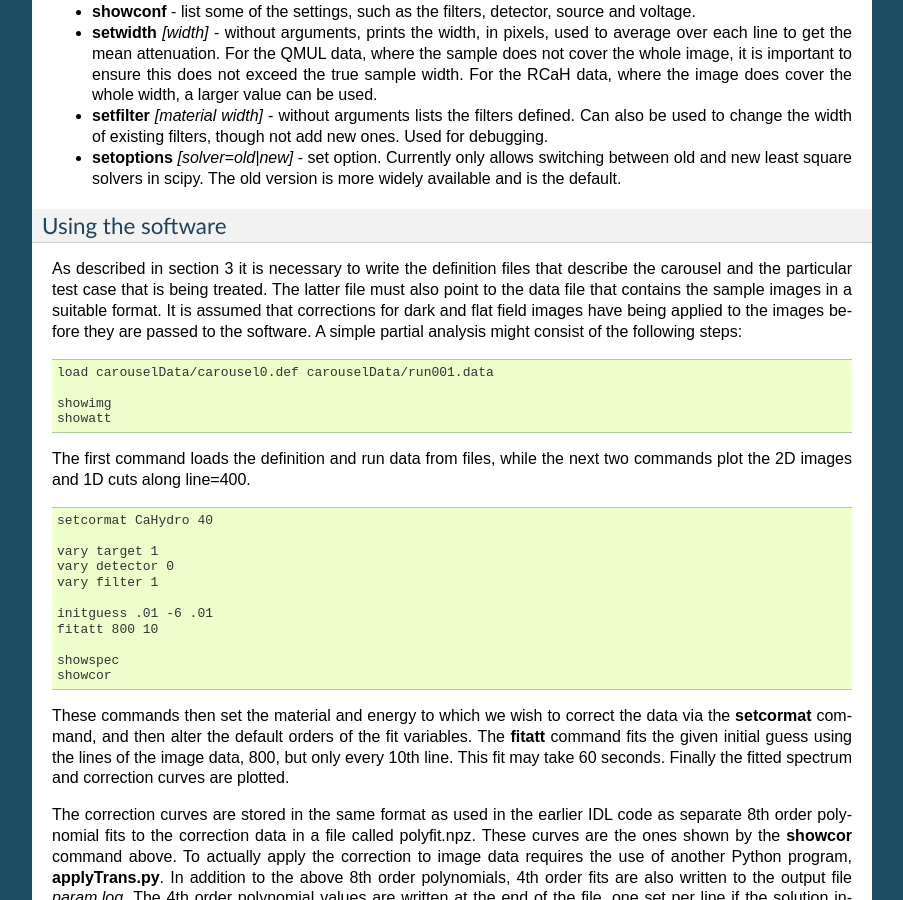
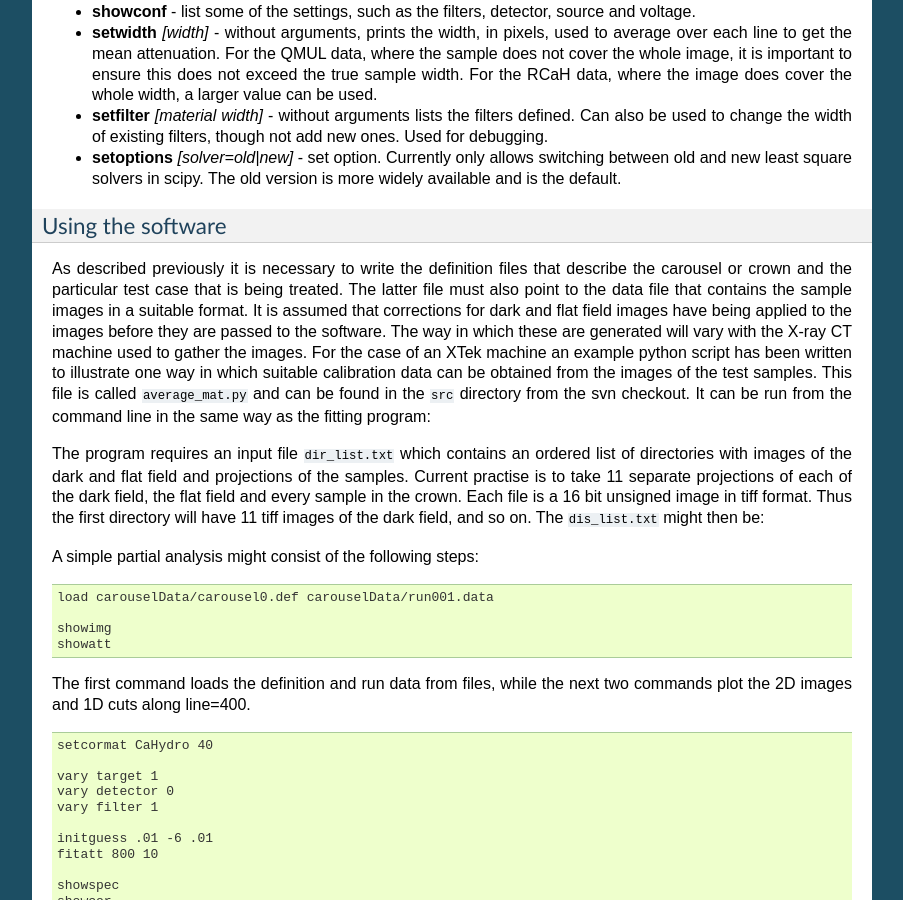
Before and after one commit to vais-ral/CIL-Docs, a Sphinx documentation site: the page built from docs/beamhardening.rst, in a window 1280 px wide and 900 px high, scrolled down 8275 px. Shown: the whole window, without its empty margins (198-1101 px from the left). Built offline with Sphinx 7.4.7, drawn with Linux system fonts in a browser that asks for light colours.

Commit message:
Update beamhardening.rst
Added notes on use of average_mat.py

```diff
--- a/docs/beamhardening.rst
+++ b/docs/beamhardening.rst
@@ -366,11 +366,50 @@
 Using the software
 *******************
 
-As described in section 3 it is necessary to write the definition files that describe the carousel and the particular
-test case that is being treated.
+As described previously it is necessary to write the definition files that describe the carousel or crown
+and the particular test case that is being treated.
 The latter file must also point to the data file that contains the sample images in a suitable format.
 It is assumed that corrections for dark and flat field images have being applied to the images before they are
 passed to the software.
+The way in which these are generated will vary with the X-ray CT machine used to gather the images.
+For the case of an XTek machine an example python script has been written to illustrate one way in which
+suitable calibration data can be obtained from the images of the test samples.
+This file is called ``average_mat.py`` and can be found in the ``src`` directory from the svn checkout.
+It can be run from the command line in the same way as the fitting program:
+
+.. code-block:: console
+    python ../src/average_mat.py dir_list.txt images.raw
+
+The program requires an input file ``dir_list.txt`` which contains an ordered list of directories with
+images of the dark and flat field and projections of the samples.
+Current practise is to take 11 separate projections of each of the dark field, the flat field and every sample
+in the crown. Each file is a 16 bit unsigned image in tiff format. Thus the first directory will have 11 tiff
+images of the dark field, and so on.
+The ``dis_list.txt`` might then be:
+
+.. code-block:: console
+    c:\Images\crown01\darkfield
+    c:\Images\crown01\flatfield
+    c:\Images\crown01\Al0.1
+    c:\Images\crown01\Al0.5
+    ....
+
+ Each directory contains a number of tiff images which are averaged over and then used to calculate
+ the normalised attenuation image for each material sample in the crown. This data is then
+ written as the raw file ``images.raw``. This can be copied to the carouselData directory and
+ used as input to a fit run. The first two directories are assumed to be the dark and flat fields
+ while the rest are the materials in the crown, the first ones in this case are aluminium at 0.1mm
+ and 0.5mm. The order of the samples in this list must follow the order that is written in the ``.def``
+ file describing the samples.
+ The format of the output produced by this script must be given as ``uint64_65535`` in the ``.data``
+ file.
+
+ The ``average_mat.py`` script also allows selection of a sub-region of the image. This can be
+ useful if just doing a fit to a certain region of the image. Four extra parameters can be given
+ for the minimum and maximum points to output. This reduced image size then needs to be set in the
+ configurtion file to describe the data.
+
+
 A simple partial analysis might consist of the following steps:
 
 .. code-block:: console
```
